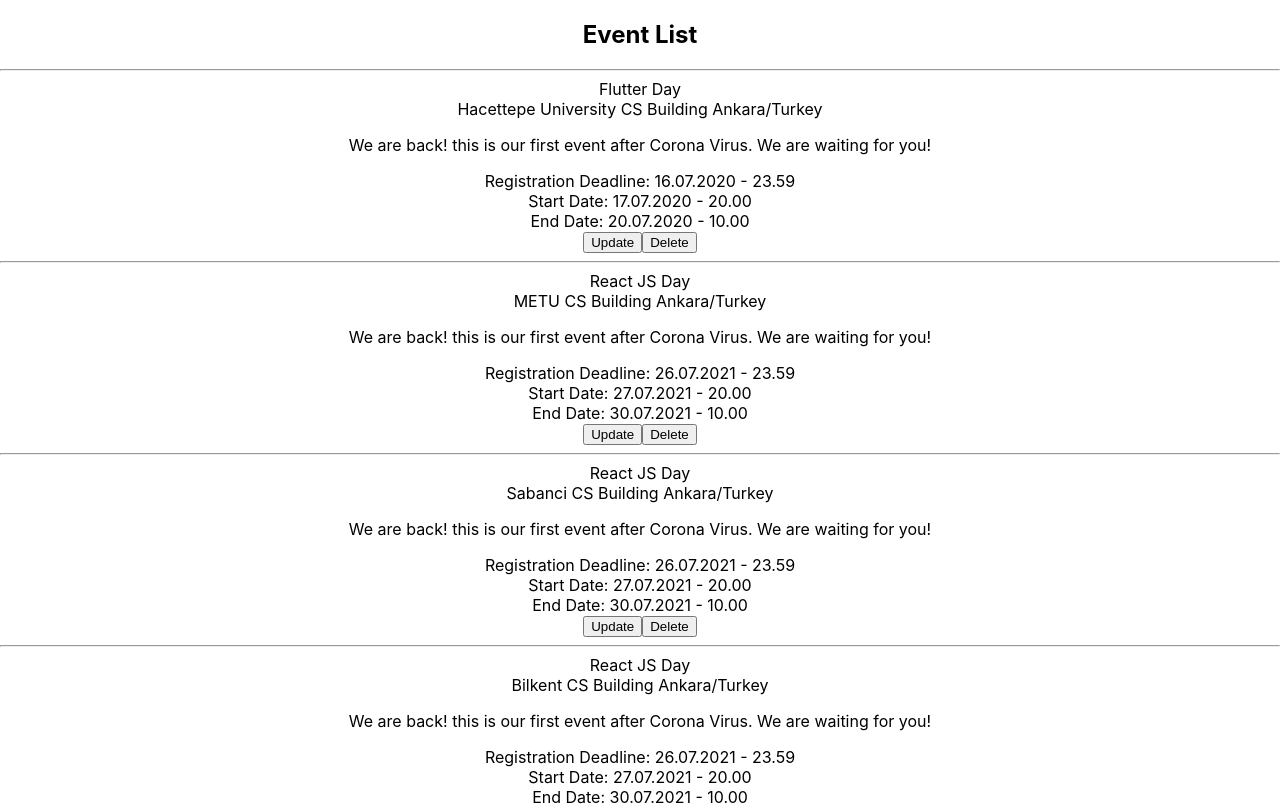
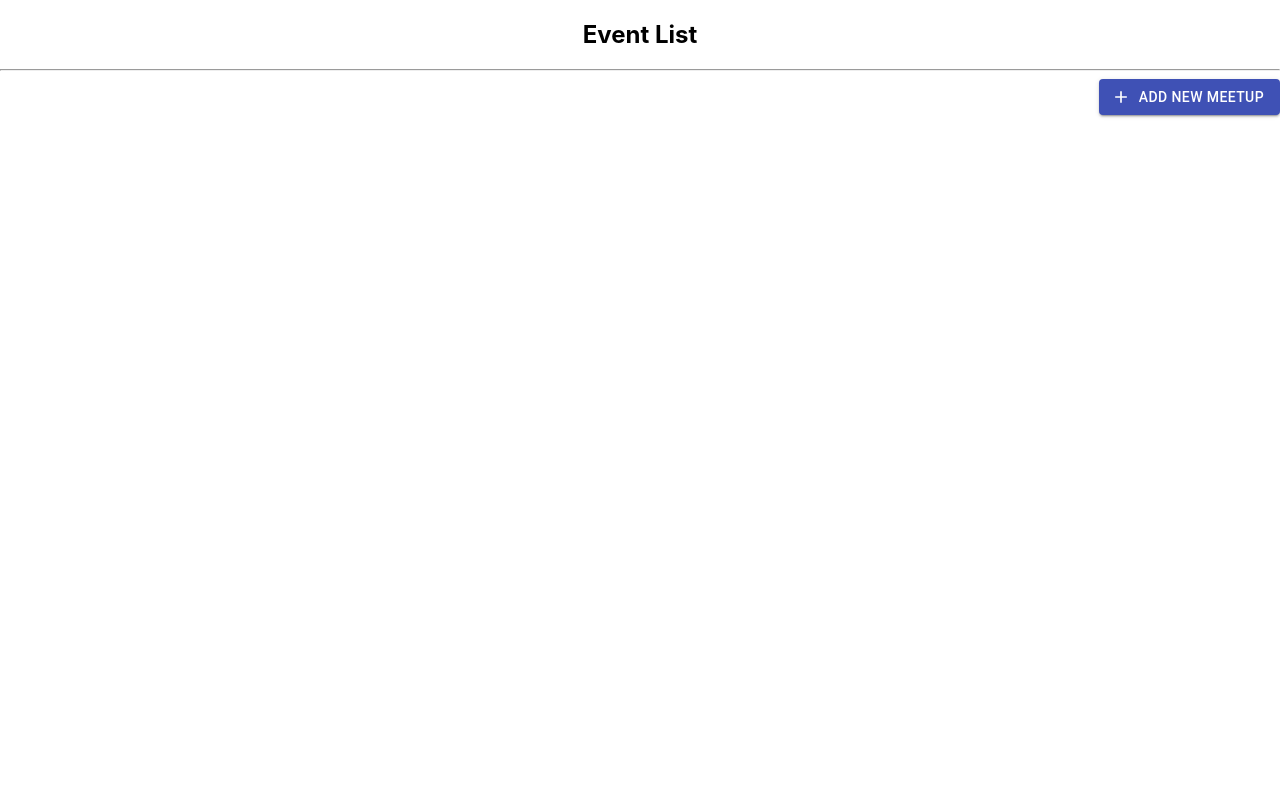
Before and after one commit to gozeloglu/event-management-system-front-end, a React (Create React App) app: page / in a window 1280 px wide. Shown: the top 806 px of the page. Built offline with nearby package versions, Linux system fonts and the light colour scheme.

Commit message:
some components are deleted material-ui button is added

```diff
--- a/package.json
+++ b/package.json
@@ -10,7 +10,11 @@
     "react-dom": "^16.13.1",
     "react-scripts": "3.4.1",
     "prop-types": "15.7.2",
-    "react-bootstrap": "^1.1.1"
+    "react-bootstrap": "^1.1.1",
+    "@material-ui/core": "^4.11.0",
+    "@material-ui/icons": "^4.9.1",
+    "@material-ui/lab": "^4.0.0-alpha.56",
+    "axios": "^0.19.2"
   },
   "scripts": {
     "start": "react-scripts start",
--- a/src/App.js
+++ b/src/App.js
@@ -1,8 +1,8 @@
 import React, {Component} from 'react';
-import logo from './logo.svg';
 import './App.css';
 import Title from "./Components/Title";
-import Event from './Components/Event';
+import Button from "@material-ui/core/Button";
+import PlusIcon from '@material-ui/icons/Add';
 
 const eventDetail = "We are back! this is our first event after Corona Virus. We are waiting for you!"
 const startDate = "17.07.2020"
@@ -14,67 +14,25 @@
 
 class App extends Component {
 
-    state = {
-        events: [{
-            id: 1,
-            eventName: "Flutter Day",
-            address: "Hacettepe University CS Building Ankara/Turkey",
-            eventDetails: "We are back! this is our first event after Corona Virus. We are waiting for you!",
-            startDate: "17.07.2020",
-            endDate: "20.07.2020",
-            startTime: "20.00",
-            endTime: "10.00",
-            registrationDeadline: "16.07.2020 - 23.59"
-        }, {
-            id: 2,
-            eventName: "React JS Day",
-            address: "METU CS Building Ankara/Turkey",
-            eventDetails: "We are back! this is our first event after Corona Virus. We are waiting for you!",
-            startDate: "27.07.2021",
-            endDate: "30.07.2021",
-            startTime: "20.00",
-            endTime: "10.00",
-            registrationDeadline: "26.07.2021 - 23.59"
-        },{
-            id: 3,
-            eventName: "React JS Day",
-            address: "Sabanci CS Building Ankara/Turkey",
-            eventDetails: "We are back! this is our first event after Corona Virus. We are waiting for you!",
-            startDate: "27.07.2021",
-            endDate: "30.07.2021",
-            startTime: "20.00",
-            endTime: "10.00",
-            registrationDeadline: "26.07.2021 - 23.59"
-        }, {
-            id: 4,
-            eventName: "React JS Day",
-            address: "Bilkent CS Building Ankara/Turkey",
-            eventDetails: "We are back! this is our first event after Corona Virus. We are waiting for you!",
-            startDate: "27.07.2021",
-            endDate: "30.07.2021",
-            startTime: "20.00",
-            endTime: "10.00",
-            registrationDeadline: "26.07.2021 - 23.59"
-        }, {
-            id: 5,
-            eventName: "React JS Day",
-            address: "ITU CS Building Ankara/Turkey",
-            eventDetails: "We are back! this is our first event after Corona Virus. We are waiting for you!",
-            startDate: "27.07.2021",
-            endDate: "30.07.2021",
-            startTime: "20.00",
-            endTime: "10.00",
-            registrationDeadline: "26.07.2021 - 23.59"
-        }]
-    }
-
     render() {
         return (
             <div className="App">
                 <Title/>
-                <Event events = {this.state.events} />
+                <Button variant={"contained"}
+                        color={"primary"}
+                        style={{float: "right"}}
+                        onClick={() => {}}
+                        startIcon={<PlusIcon/>}
+                >
+                    Add New Meetup</Button>
             </div>
         );
+    }
+
+    deleteEvent = (id) => {
+        this.setState({
+            events: this.state.events.filter(event => event.id !== id)
+        })
     }
 }
 
--- a/src/Components/Event.js
+++ /dev/null
@@ -1,32 +0,0 @@
-import React, {Component} from "react";
-import Events from "./Events";
-
-class Event extends Component {
-
-    render() {
-        const {events} = this.props
-        return (
-            <div>
-                {
-                    events.map(event => {
-                        return (
-                            <Events
-                                key={event.id}
-                                eventName={event.eventName}
-                                address={event.address}
-                                eventDetails={event.eventDetails}
-                                registrationDeadline={event.registrationDeadline}
-                                startDate = {event.startDate}
-                                endDate = {event.endDate}
-                                startTime={event.startTime}
-                                endTime={event.endTime}
-                            />
-                        )
-                    })
-                }
-            </div>
-        )
-    }
-}
-
-export default Event;
--- a/src/Components/Events.js
+++ /dev/null
@@ -1,34 +0,0 @@
-import React, {Component} from "react";
-import Card from "react-bootstrap/Card";
-
-class Events extends Component {
-
-    render() {
-        const {eventName, address, eventDetails, registrationDeadline, startDate, startTime, endDate, endTime} = this.props;
-        return (<>
-            <div>
-                <Card
-                    style={{
-                        display: "flex",
-                        justifyContent: "center",
-                        alignItems: "center",
-                    }}>
-                    <Card.Body>
-                        <Card.Title>{eventName}</Card.Title>
-                        <Card.Header>{address}</Card.Header>
-                        <Card.Text>{eventDetails}</Card.Text>
-                        <Card.Footer>Registration Deadline: {registrationDeadline}</Card.Footer>
-                        <Card.Footer>Start Date: {startDate} - {startTime}</Card.Footer>
-                        <Card.Footer>End Date: {endDate} - {endTime}</Card.Footer>
-                        <button onClick={() => alert("Update")}>Update
-                        </button>
-                        <button onClick={() => alert("Delete")}>Delete</button>
-                    </Card.Body>
-                </Card>
-                <hr></hr>
-            </div>
-        </>);
-    }
-}
-
-export default Events;
```
Also changed, not shown: 1 other file (tests, documents, lock files or other folders).
